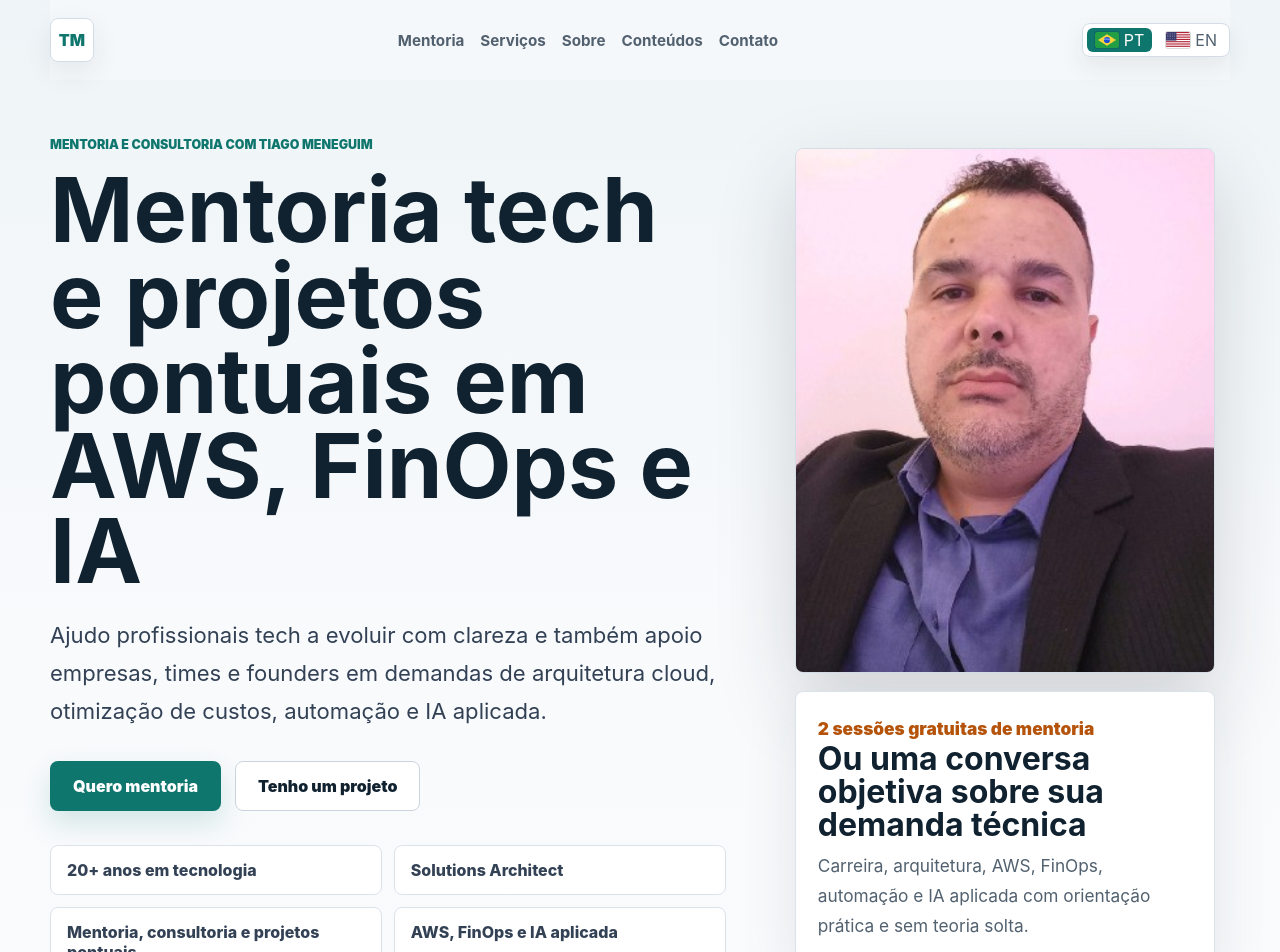
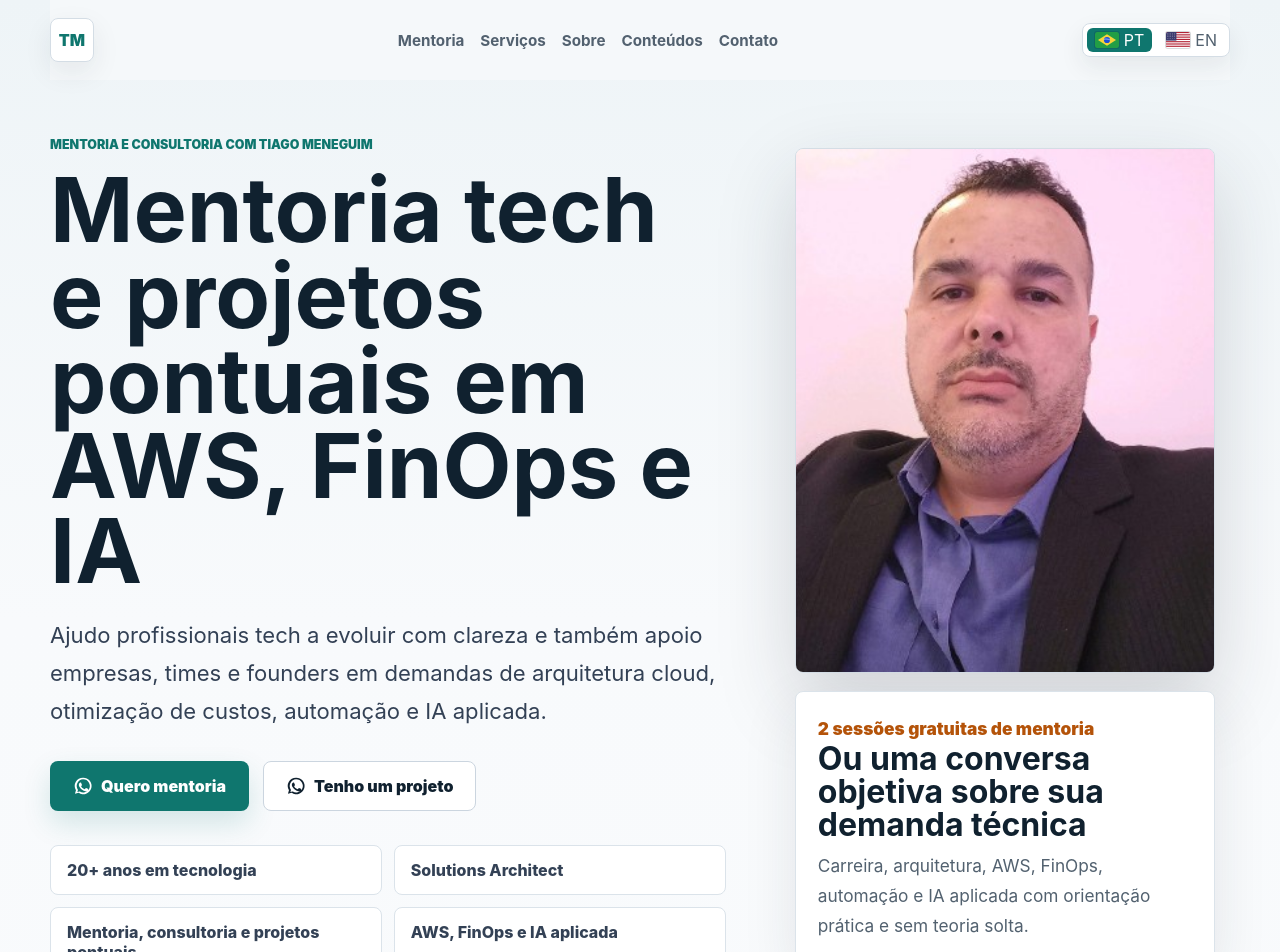
Before and after one commit to meneguimhp/site-tiago-meneguim, a React (Vite) app: page / in a window 1280 px wide. Shown: the top 952 px of the page. Built offline with nearby package versions, Linux system fonts and the light colour scheme.

Commit message:
Add contact action icons

```diff
--- /dev/null
+++ b/src/components/Icons.tsx
@@ -0,0 +1,36 @@
+type IconProps = {
+  className?: string;
+};
+
+export function WhatsAppIcon({ className = 'button__icon' }: IconProps) {
+  return (
+    <svg className={className} viewBox="0 0 24 24" aria-hidden="true">
+      <path
+        fill="currentColor"
+        d="M12.04 2a9.9 9.9 0 0 0-8.5 15l-1.2 4.4 4.5-1.18A9.94 9.94 0 1 0 12.04 2Zm0 1.82a8.12 8.12 0 0 1 6.9 12.4 8.13 8.13 0 0 1-10.72 2.52l-.32-.19-2.66.7.7-2.6-.2-.34a8.1 8.1 0 0 1 6.3-12.49Zm-3.37 4.3c-.18 0-.47.07-.72.34-.25.27-.95.93-.95 2.27 0 1.34.98 2.64 1.12 2.82.14.18 1.9 3.04 4.73 4.14 2.35.93 2.83.75 3.34.7.51-.05 1.64-.67 1.87-1.32.23-.65.23-1.2.16-1.32-.07-.12-.25-.19-.53-.33-.28-.14-1.64-.81-1.9-.9-.25-.1-.44-.14-.63.14-.18.28-.72.9-.88 1.08-.16.19-.33.21-.6.07-.28-.14-1.18-.43-2.24-1.38-.83-.74-1.39-1.65-1.55-1.93-.16-.28-.02-.43.12-.57.13-.13.28-.33.42-.49.14-.16.19-.28.28-.47.09-.18.05-.35-.02-.49-.07-.14-.63-1.52-.86-2.08-.22-.54-.45-.46-.63-.47h-.53Z"
+      />
+    </svg>
+  );
+}
+
+export function MailIcon({ className = 'button__icon' }: IconProps) {
+  return (
+    <svg className={className} viewBox="0 0 24 24" aria-hidden="true">
+      <path
+        fill="currentColor"
+        d="M4.5 5h15A2.5 2.5 0 0 1 22 7.5v9a2.5 2.5 0 0 1-2.5 2.5h-15A2.5 2.5 0 0 1 2 16.5v-9A2.5 2.5 0 0 1 4.5 5Zm.15 2L12 12.05 19.35 7H4.65Zm15.35 9.5V8.85l-7.43 5.1a1 1 0 0 1-1.14 0L4 8.85v7.65c0 .28.22.5.5.5h15a.5.5 0 0 0 .5-.5Z"
+      />
+    </svg>
+  );
+}
+
+export function LinkedInIcon({ className = 'button__icon' }: IconProps) {
+  return (
+    <svg className={className} viewBox="0 0 24 24" aria-hidden="true">
+      <path
+        fill="currentColor"
+        d="M5.34 3.5a2.34 2.34 0 1 1 0 4.68 2.34 2.34 0 0 1 0-4.68ZM3.4 9.75h3.88V20.5H3.4V9.75Zm6.22 0h3.72v1.47h.05c.52-.98 1.78-1.83 3.66-1.83 3.92 0 4.65 2.58 4.65 5.94v5.17h-3.88v-4.58c0-1.09-.02-2.5-1.52-2.5-1.53 0-1.76 1.2-1.76 2.43v4.65H9.62V9.75Z"
+      />
+    </svg>
+  );
+}
--- a/src/sections/Contact.tsx
+++ b/src/sections/Contact.tsx
@@ -1,4 +1,5 @@
 import { Button } from '../components/Button';
+import { LinkedInIcon, MailIcon, WhatsAppIcon } from '../components/Icons';
 
 type SectionProps = {
   lang: 'pt' | 'en';
@@ -9,6 +10,7 @@ const links = {
     'https://wa.me/5511997648414?text=Ola%2C%20Tiago.%20Quero%20conversar%20sobre%20mentoria%20em%20AWS%2C%20FinOps%20e%20IA.',
   project:
     'https://wa.me/5511997648414?text=Ola%2C%20Tiago.%20Tenho%20um%20projeto%20ou%20demanda%20pontual%20em%20AWS%2C%20FinOps%2C%20IA%20ou%20arquitetura.',
+  linkedin: 'https://www.linkedin.com/in/tiago-meneguim/',
 };
 
 const copy = {
@@ -19,6 +21,7 @@ const copy = {
       'Me chame no WhatsApp e conte se você busca evolução profissional ou apoio em um projeto pontual de AWS, FinOps, IA, automação ou arquitetura.',
     mentorship: 'Quero mentoria',
     project: 'Tenho um projeto',
+    linkedin: 'LinkedIn',
     email: 'Email',
   },
   en: {
@@ -28,6 +31,7 @@ const copy = {
       'Message me on WhatsApp and tell me whether you are looking for professional growth or support on a project involving AWS, FinOps, AI, automation or architecture.',
     mentorship: 'I want mentorship',
     project: 'I have a project',
+    linkedin: 'LinkedIn',
     email: 'Email',
   },
 };
@@ -42,12 +46,19 @@ export function Contact({ lang }: SectionProps) {
       <p>{text.intro}</p>
       <div className="contact__actions">
         <Button href={links.mentorship} target="_blank" rel="noreferrer">
+          <WhatsAppIcon />
           {text.mentorship}
         </Button>
         <Button href={links.project} target="_blank" rel="noreferrer" variant="secondary">
+          <WhatsAppIcon />
           {text.project}
         </Button>
+        <Button href={links.linkedin} target="_blank" rel="noreferrer" variant="secondary">
+          <LinkedInIcon />
+          {text.linkedin}
+        </Button>
         <Button href="mailto:tiago@tiagomeneguim.com.br" variant="secondary">
+          <MailIcon />
           {text.email}
         </Button>
       </div>
--- a/src/sections/Hero.tsx
+++ b/src/sections/Hero.tsx
@@ -1,4 +1,5 @@
 import { Button } from '../components/Button';
+import { WhatsAppIcon } from '../components/Icons';
 
 type SectionProps = {
   lang: 'pt' | 'en';
@@ -61,9 +62,11 @@ export function Hero({ lang }: SectionProps) {
         <p className="hero__subtitle">{text.subtitle}</p>
         <div className="hero__actions" aria-label="Ações principais">
           <Button href={links.mentorship} target="_blank" rel="noreferrer">
+            <WhatsAppIcon />
             {text.primary}
           </Button>
           <Button href={links.project} target="_blank" rel="noreferrer" variant="secondary">
+            <WhatsAppIcon />
             {text.secondary}
           </Button>
         </div>
--- a/src/sections/Mentorship.tsx
+++ b/src/sections/Mentorship.tsx
@@ -1,4 +1,5 @@
 import { Button } from '../components/Button';
+import { WhatsAppIcon } from '../components/Icons';
 
 type SectionProps = {
   lang: 'pt' | 'en';
@@ -94,6 +95,7 @@ export function Mentorship({ lang }: SectionProps) {
             ))}
           </div>
           <Button href={whatsappUrl} target="_blank" rel="noreferrer">
+            <WhatsAppIcon />
             {text.cta}
           </Button>
         </aside>
--- a/src/styles.css
+++ b/src/styles.css
@@ -184,6 +184,7 @@ p {
   min-height: 50px;
   align-items: center;
   justify-content: center;
+  gap: 8px;
   border: 1px solid transparent;
   border-radius: 8px;
   padding: 0 22px;
@@ -201,6 +202,12 @@ p {
   background: #ffffff;
   color: #10212f;
   box-shadow: none;
+}
+
+.button__icon {
+  width: 20px;
+  height: 20px;
+  flex: 0 0 auto;
 }
 
 .language-switch {
```
